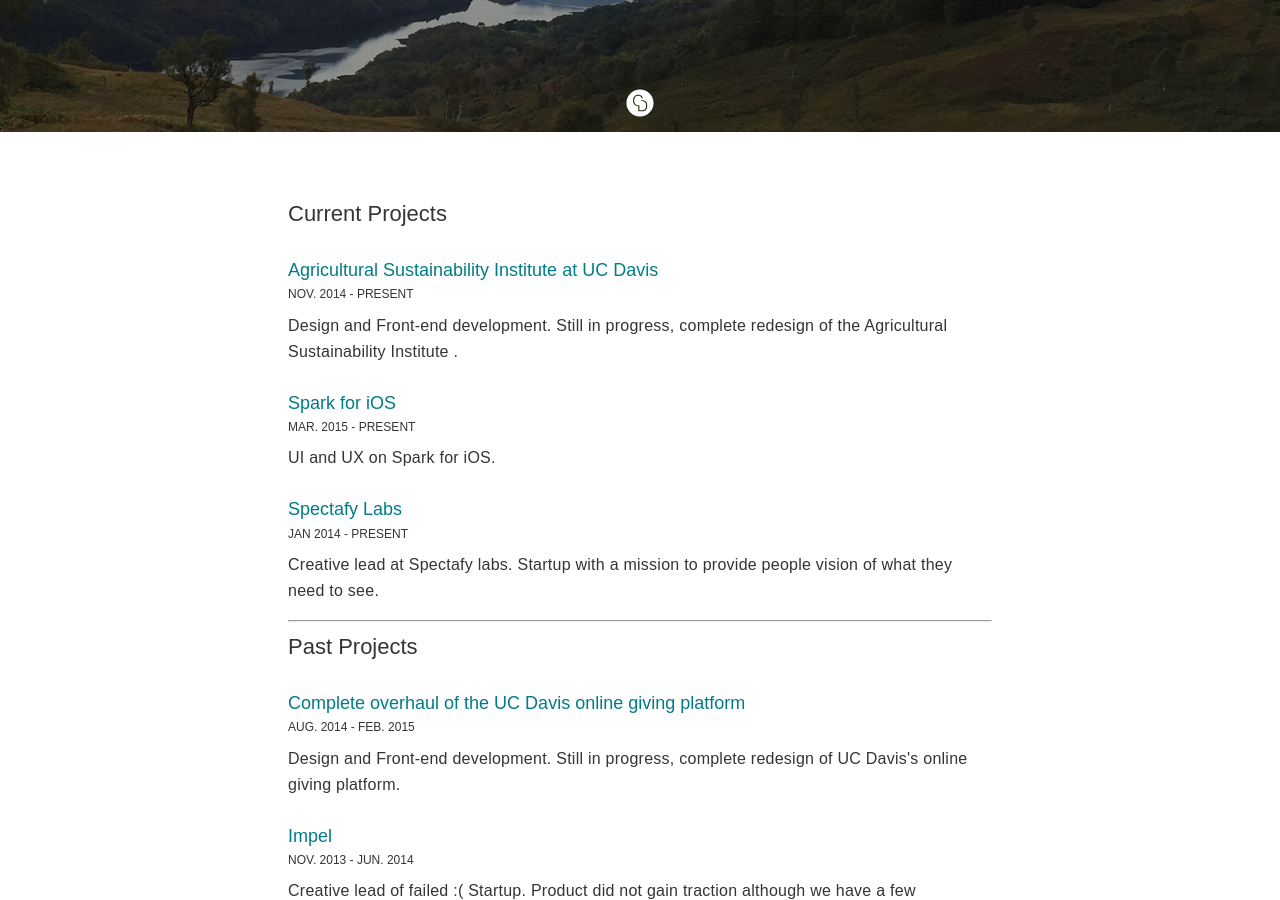
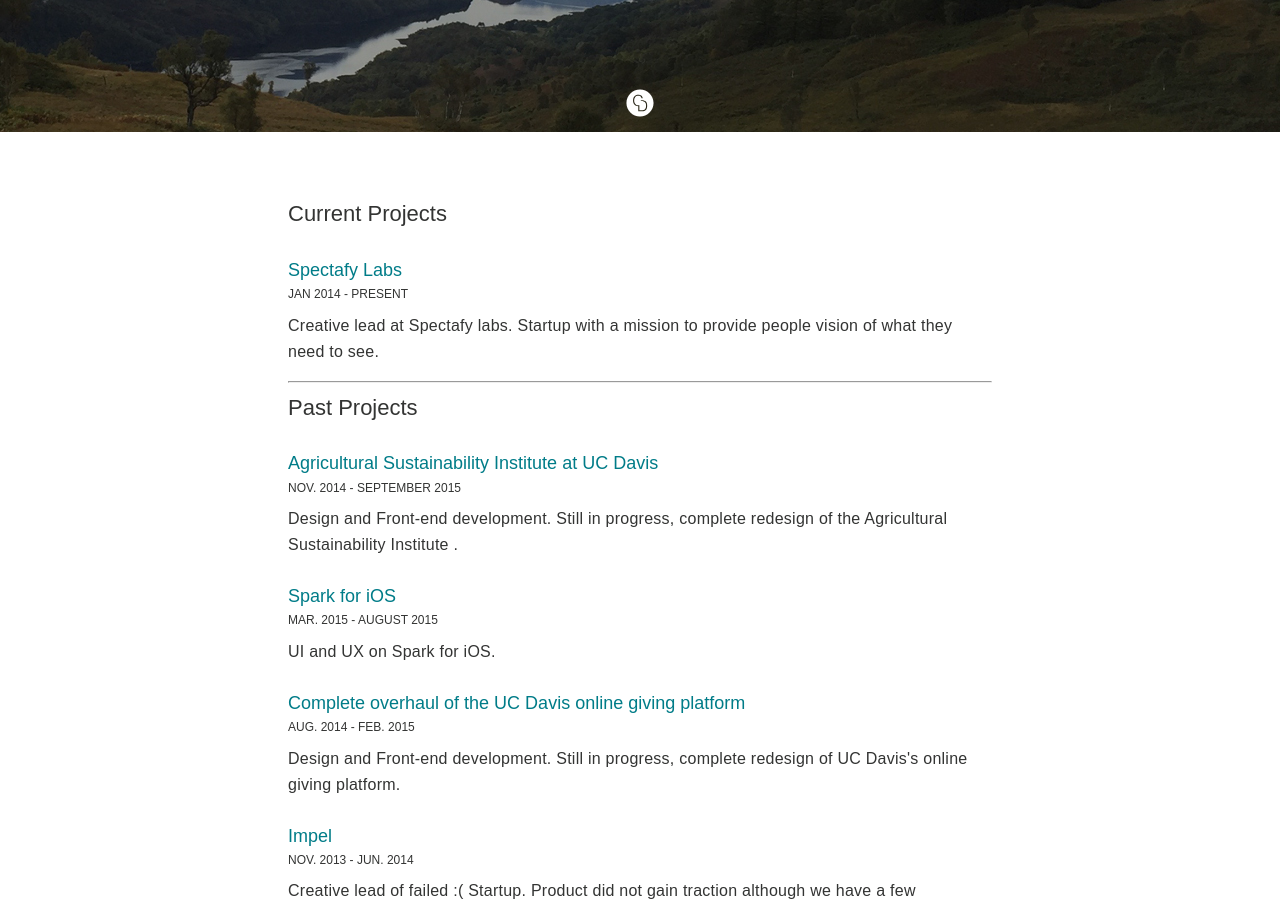
Before and after one commit to cydoval/cydoval.github.io, a Jekyll site: the page built from index.html, in a window 1280 px wide and 900 px high, scrolled down 210 px. Built offline with Jekyll 4.4.1, drawn with Linux system fonts in a browser that asks for light colours; nearby versions of some CDN libraries.

Commit message:
content updates

```diff
--- a/index.html
+++ b/index.html
@@ -5,33 +5,33 @@
 <article>
     <div class="words">
         <h2>Current Projects</h2>
-        <h3><a class="bulbasaur" href="http://169.237.124.147:8081/ASI/">Agricultural Sustainability Institute at UC Davis</a></h3>
-        <h4>Nov. 2014 - Present</h4>
-        <p>Design and Front-end development. Still in progress, complete redesign of the Agricultural Sustainability Institute .</p>
-        <h3><a class="bulbasaur" href="https://sparknearby.com">Spark for iOS</a></h3>
-        <h4>Mar. 2015 - Present</h4>
-        <p>UI and UX on Spark for iOS.</p>
-        <h3><a class="bulbasaur" href="https://spectafy.com">Spectafy Labs</a></h3>
+        <h3><a href="https://spectafy.com">Spectafy Labs</a></h3>
         <h4>Jan 2014 - Present</h4>
         <p>Creative lead at Spectafy labs. Startup with a mission to provide people vision of what they need to see.</p>
         <hr />
         <h2>Past Projects</h2>
-        <h3><a class="bulbasaur" href="http://givedesign.azurewebsites.net">Complete overhaul of the UC Davis online giving platform</a></h3>
+        <h3><a href="http://169.237.124.147:8081/ASI/">Agricultural Sustainability Institute at UC Davis</a></h3>
+        <h4>Nov. 2014 - September 2015</h4>
+        <p>Design and Front-end development. Still in progress, complete redesign of the Agricultural Sustainability Institute .</p>
+        <h3><a href="https://sparknearby.com">Spark for iOS</a></h3>
+        <h4>Mar. 2015 - August 2015</h4>
+        <p>UI and UX on Spark for iOS.</p>
+        <h3><a href="http://givedesign.azurewebsites.net">Complete overhaul of the UC Davis online giving platform</a></h3>
         <h4>Aug. 2014 - Feb. 2015</h4>
         <p>Design and Front-end development. Still in progress, complete redesign of UC Davis's online giving platform.</p>
-        <h3><a class="bulbasaur" href="http://myimpel.com">Impel</a></h3>
+        <h3><a href="http://myimpel.com">Impel</a></h3>
         <h4>Nov. 2013 - Jun. 2014</h4>
         <p>Creative lead of failed :( Startup. Product did not gain traction although we have a few dedicated users!</p>
-        <h3><a class="bulbasaur" href="http://olivecenter.ucdavis.edu">UC Davis Olive Center</a></h3>
+        <h3><a href="http://olivecenter.ucdavis.edu">UC Davis Olive Center</a></h3>
         <h4>Sept. 2013 - Jan. 2014</h4>
         <p>Redesign and website development for UC davis Olive Center a world leader in Olive oil research.</p>
-        <h3><a class="bulbasaur" href="http://honey.ucdavis.edu">UC Davis Honey & Pollination Center</a></h3>
+        <h3><a href="http://honey.ucdavis.edu">UC Davis Honey & Pollination Center</a></h3>
         <h4>Jun. 2013 - Oct. 2013</h4>
         <p>Redesign and website development for UC Davis Honey & Pollination Center. A brand new center at UC Davis devoted to making an impact in their field.</p>
-        <h3><a class="bulbasaur" href="http://bezenso.com">Zenso</a></h3>
+        <h3><a href="http://bezenso.com">Zenso</a></h3>
         <h4>Mar. 2013 - Jul. 2013</h4>
         <p>Contract work - Logo and wordpress site for Zenso, a new way to train!</p>
-        <h3><a class="bulbasaur" href="http://rmi.ucdavis.edu">Robert Mondavi Institute for Wine and Food Sciences</a></h3>
+        <h3><a href="http://rmi.ucdavis.edu">Robert Mondavi Institute for Wine and Food Sciences</a></h3>
         <h4>Jan. 2013 - Apr. 2013</h4>
         <p>Redesign and website development for RMI a world class viticulture research center.</p>
     </div>
```
Also changed, not shown: 2 other files.
